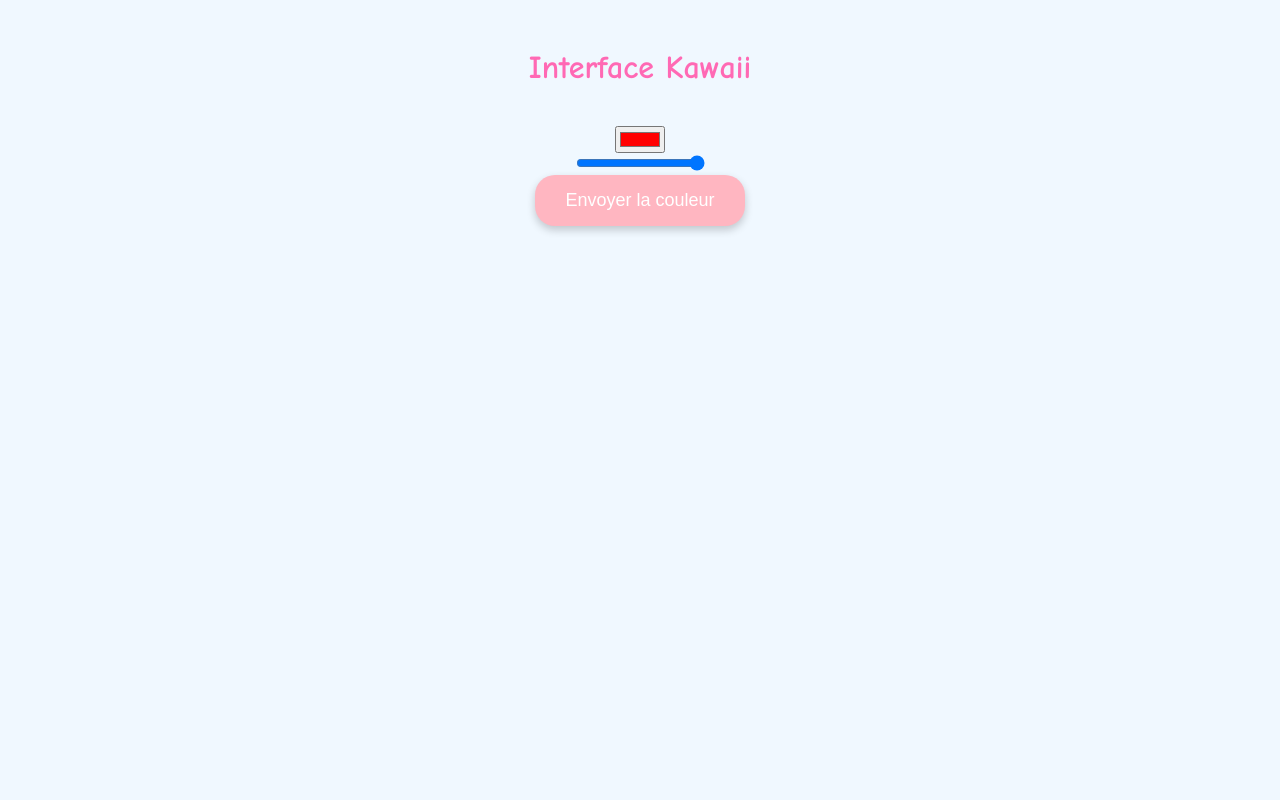
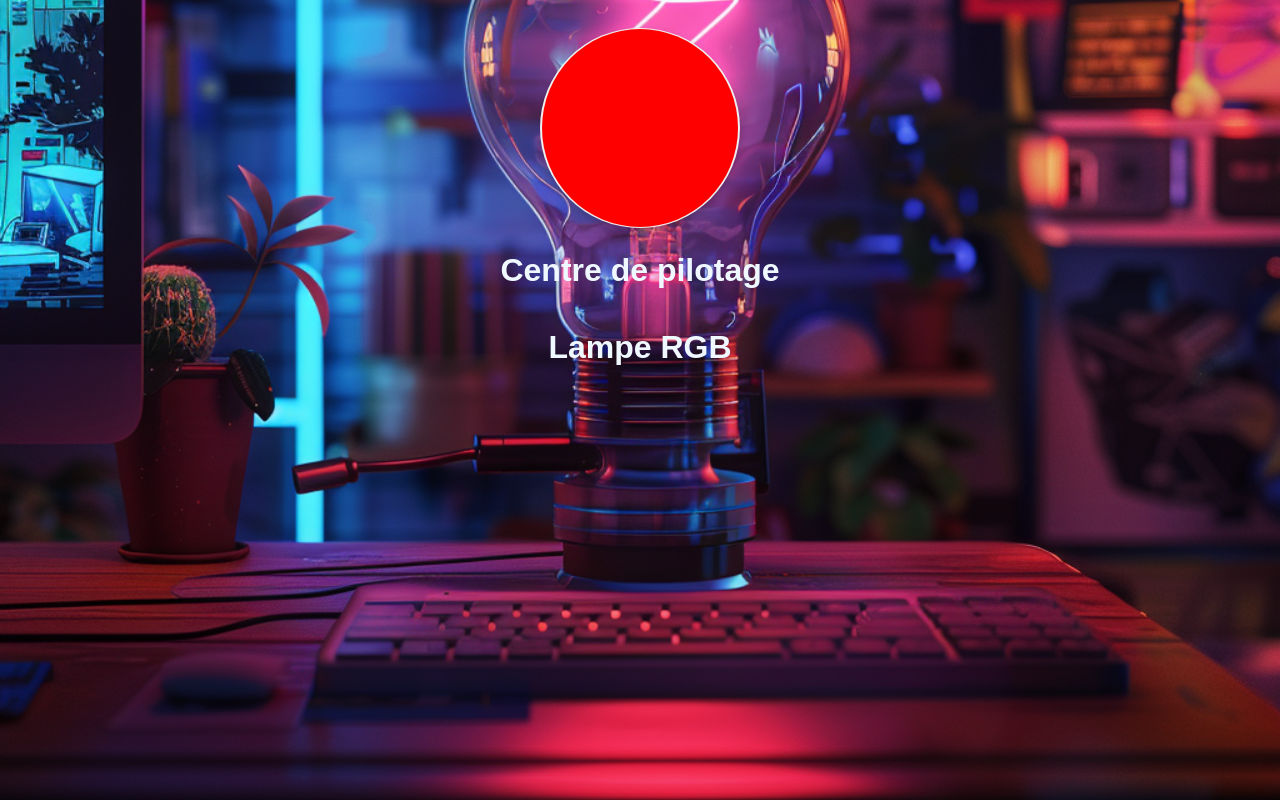
Before and after one commit to lateteetlesmains/CubeMinecraft, a plain HTML site: page index.html in a window 1280 px wide. Drawn offline with Linux system fonts and the light colour scheme.

Commit message:
Add files via upload

```diff
--- a/index.html
+++ b/index.html
@@ -3,22 +3,21 @@
 <head>
     <meta charset="UTF-8">
     <meta name="viewport" content="width=device-width, initial-scale=1.0">
-    <title>Interface Kawaii</title>
+    <title >Lampe RGB Centre de pilotage</title>
     <link rel="stylesheet" href="style.css">
 </head>
 <body>
-    <h1>Interface Kawaii</h1>
+
+
+
     <div class="color-picker-container">
         <div class="color-picker">
             <input type="color" id="colorPicker" value="#ff0000" oninput="sendColor()">
         </div>
+
     </div>
-    <div>
-        <input type="range" id="brightness" min="0" max="255" value="255" oninput="adjustBrightness()">
-    </div>
-    <div class="button-container">
-        <button class="kawaii-button" onclick="sendColor()"><span>Envoyer la couleur</span></button>
-    </div>
+    <h1>Centre de pilotage </h1>
+    <h1>Lampe RGB </h1>
     <script src="script.js"></script>
 </body>
 </html>
--- a/style.css
+++ b/style.css
@@ -1,12 +1,15 @@
 body {
+    background-image: url('background.png'); /* Remplacez par le chemin de votre image */
+    background-size: cover;
+    background-position: center;
     background-color: #f0f8ff;
-    font-family: 'Comic Sans MS', cursive, sans-serif;
+    font-family: 'Arial', cursive, sans-serif;
     text-align: center;
     padding: 20px;
 }
 
 h1 {
-    color: #ff69b4;
+    color: #f0f8ff;
     margin-bottom: 40px;
 }
 
@@ -17,45 +20,36 @@ h1 {
     gap: 20px;
 }
 
-.kawaii-button {
-    background-color: #ffb6c1;
+/* Styles for the color picker */
+input[type="color"] {
+    -webkit-appearance: none;
+    -moz-appearance: none;
+    appearance: none;
+    width: 200px; /* Width of the color picker */
+    height: 200px; /* Height of the color picker */
     border: none;
-    border-radius: 20px;
-    padding: 15px 30px;
-    color: white;
-    font-size: 18px;
+    border-radius: 50%; /* Makes the color picker round */
     cursor: pointer;
     box-shadow: 0 4px 8px rgba(0,0,0,0.2);
     transition: all 0.3s ease;
 }
 
-.kawaii-button:hover {
-    background-color: #ff69b4;
-    transform: translateY(-5px);
-    box-shadow: 0 8px 16px rgba(0,0,0,0.3);
+input[type="color"]::-webkit-color-swatch-wrapper {
+    padding: 0;
+    border-radius: 50%;
 }
 
-.kawaii-button:active {
-    background-color: #ff1493;
+input[type="color"]::-webkit-color-swatch {
+    border: none;
+    border-radius: 50%;
 }
 
-.kawaii-button span {
-    display: inline-block;
-    transition: transform 0.3s ease;
+input[type="color"]::-moz-color-swatch {
+    border: none;
+    border-radius: 50%;
 }
 
-.kawaii-button:hover span {
-    transform: scale(1.1);
+input[type="color"]:hover {
+    box-shadow: 0 8px 16px rgba(0,0,0,0.3);
+    transform: translateY(-5px);
 }
-
-@media (max-width: 768px) {
-    .kawaii-button {
-        font-size: 16px;
-        padding: 12px 24px;
-    }
-}
-
-@media (max-width: 480px) {
-    .kawaii-button {
-        font-size: 14px;
-        padding: 10px
```
Also changed, not shown: background.png (added).
